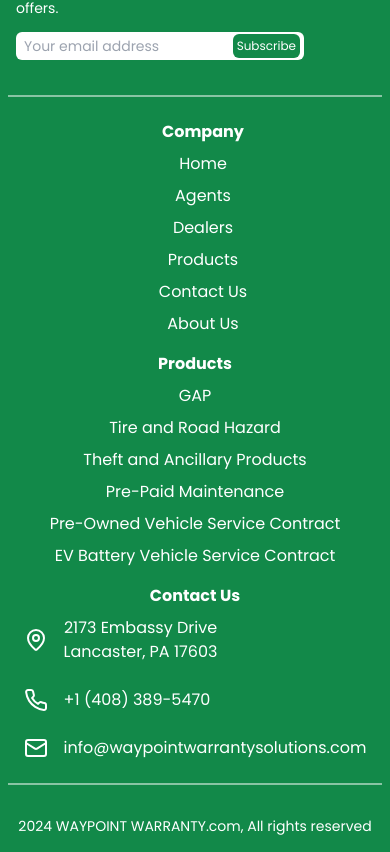
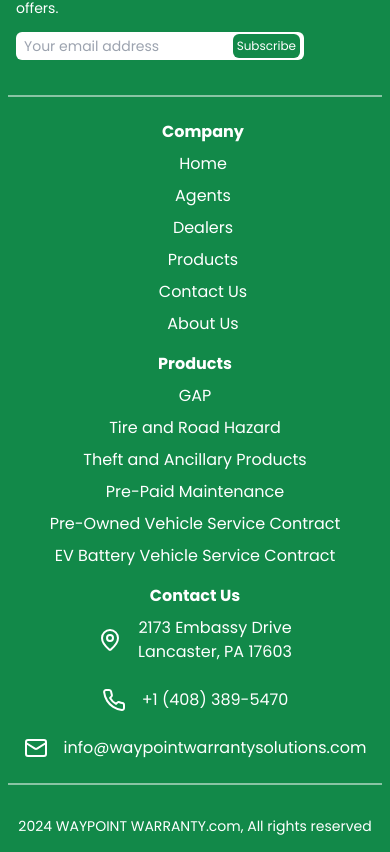
Before and after one commit to AbdullahSaad5/waypoint-warranty, a Next.js app: page /agents in a window 390 px wide. Shown: the part 3657-4509 px from the top of the page. Built offline with nearby package versions, Linux system fonts and the light colour scheme.

Commit message:
refactor: Update Footer component UI, improve form validation, and add email validation

```diff
--- a/app/components/Footer/index.tsx
+++ b/app/components/Footer/index.tsx
@@ -125,18 +125,18 @@
                 </div>
               </div>
             </div>
-            <div className="md:col-span-1 col-span-3 flex justify-center items-center text-center lg:text-left md:text-left lg:col-span-1 ">
+            <div className="md:col-span-1 flex justify-center items-center text-center lg:text-left md:text-left col-span-3 lg:col-span-1">
               <div>
                 <span className="font-bold">Contact Us</span>
-                <div className="flex flex-col space-y-2 mt-2 gap-4">
+                <div className="flex flex-col space-y-2 mt-2 gap-4 items-center md:items-start">
                   {addresses.map((address: Addressprops, index: number) => (
                     <a className="flex flex-row" key={index} href={address.href} target="_blank" rel="noreferrer">
                       <div className="flex justify-center items-center mr-4">
                         <div>{address.icon}</div>
                       </div>
                       <div className="flex flex-col">
-                        <span>{address.name}</span>
-                        <span>{address.location}</span>
+                        <span className="break-all">{address.name}</span>
+                        <span className="break-all">{address.location}</span>
                       </div>
                     </a>
                   ))}
```
